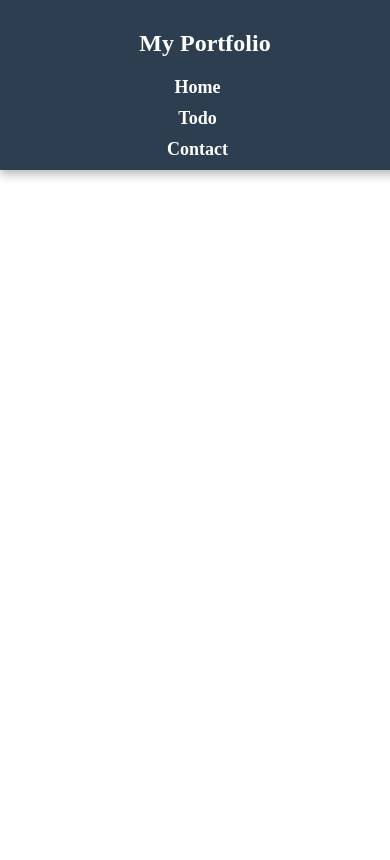
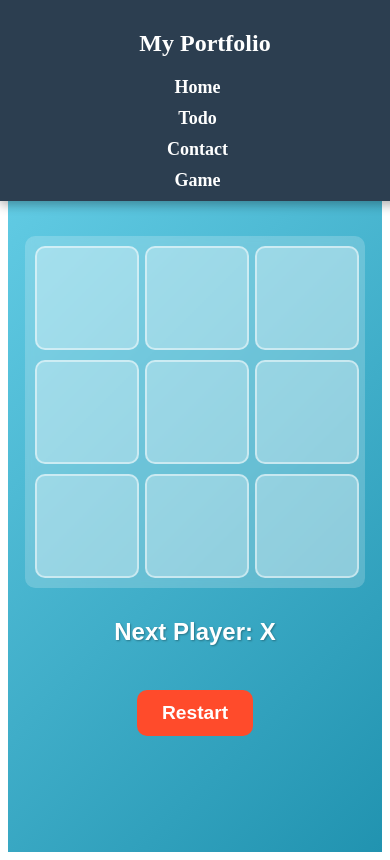
Before and after one commit to Saurabh63948/todo-app, a React (Vite) app: page /game in a window 390 px wide. Built offline with nearby package versions, Linux system fonts and the light colour scheme.

Commit message:
Updated Tic-Tac-Toe game with responsive UI and draw condition

```diff
--- a/src/App.jsx
+++ b/src/App.jsx
@@ -4,7 +4,7 @@ import Navbar from "./components/navbar/Navbar";
 import TodoForm from "./components/todoForm/TodoForm";
 import TodoTable from "./components/todotable/TodoTable";
 import Welcome from "./components/wellCome/Wellcome";
-
+import TicTacToe from "./components/tictactoe/TicTacToe"
 const App = () => {
   const [todos, setTodos] = useState([]);
 
@@ -27,6 +27,7 @@ const App = () => {
             <TodoForm addTodo={addTodo} />
             <TodoTable todos={todos} onDelete={handleDelete} />
           </>} />
+          <Route path="/game" element={<TicTacToe/>}/>
         </Routes>
       </div>
     </Router>
--- a/src/components/navbar/Navbar.jsx
+++ b/src/components/navbar/Navbar.jsx
@@ -10,6 +10,7 @@ const Navbar = () => {
         <Link to="/">Home</Link>
         <Link to="/todo">Todo</Link>
         <Link to="/contact">Contact</Link>
+        <Link to="/game">Game</Link>
       </div>
     </nav>
   );
--- /dev/null
+++ b/src/components/tictactoe/TicTacToe.jsx
@@ -0,0 +1,57 @@
+import React, { useState } from "react";
+import styles from "./TicTacToe.module.css";
+
+const TicTacToe = () => {
+  const [board, setBoard] = useState(Array(9).fill(null));
+  const [isXNext, setIsXNext] = useState(true);
+
+  const checkWinner = (squares) => {
+    const winningCombos = [
+      [0, 1, 2], [3, 4, 5], [6, 7, 8],
+      [0, 3, 6], [1, 4, 7], [2, 5, 8],
+      [0, 4, 8], [2, 4, 6]
+    ];
+    for (let combo of winningCombos) {
+      const [a, b, c] = combo;
+      if (squares[a] && squares[a] === squares[b] && squares[a] === squares[c]) {
+        return squares[a];
+      }
+    }
+    return null;
+  };
+
+  const winner = checkWinner(board);
+  const isDraw = !winner && board.every(cell => cell !== null);
+
+  const handleClick = (index) => {
+    if (board[index] || winner || isDraw) return;
+    const newBoard = [...board];
+    newBoard[index] = isXNext ? "X" : "O";
+    setBoard(newBoard);
+    setIsXNext(!isXNext);
+  };
+
+  const resetGame = () => {
+    setBoard(Array(9).fill(null));
+    setIsXNext(true);
+  };
+
+  return (
+    <div className={styles.gameContainer}>
+      <h1 className={styles.title}>Tic-Tac-Toe</h1>
+      <div className={styles.board}>
+        {board.map((cell, index) => (
+          <div key={index} className={styles.cell} onClick={() => handleClick(index)}>
+            {cell}
+          </div>
+        ))}
+      </div>
+      <p className={styles.status}>
+        {winner ? `Winner: ${winner}` : isDraw ? "It's a Draw!" : `Next Player: ${isXNext ? "X" : "O"}`}
+      </p>
+      <button className={styles.restartButton} onClick={resetGame}>Restart</button>
+    </div>
+  );
+};
+
+export default TicTacToe;
--- /dev/null
+++ b/src/components/tictactoe/TicTacToe.module.css
@@ -0,0 +1,73 @@
+.gameContainer {
+  text-align: center;
+  font-family: Arial, sans-serif;
+  background: linear-gradient(135deg, #6dd5ed, #2193b0); /* Gradient background */
+  min-height: 100vh;
+  display: flex;
+  flex-direction: column;
+  align-items: center;
+  justify-content: center;
+  color: white;
+}
+
+.title {
+  font-size: 2.5rem;
+  margin-bottom: 20px;
+  text-shadow: 2px 2px 4px rgba(0, 0, 0, 0.3);
+}
+
+.board {
+  display: grid;
+  grid-template-columns: repeat(3, 100px);
+  gap: 10px;
+  margin: 20px auto;
+  padding: 10px;
+  background: rgba(255, 255, 255, 0.2);
+  border-radius: 10px;
+  backdrop-filter: blur(5px);
+}
+
+.cell {
+  width: 100px;
+  height: 100px;
+  display: flex;
+  align-items: center;
+  justify-content: center;
+  font-size: 2rem;
+  font-weight: bold;
+  border: 2px solid rgba(255, 255, 255, 0.5);
+  cursor: pointer;
+  background: rgba(255, 255, 255, 0.3);
+  border-radius: 10px;
+  transition: all 0.3s ease;
+}
+
+.cell:hover {
+  background: rgba(255, 255, 255, 0.5);
+  transform: scale(1.05);
+}
+
+.restartButton {
+  padding: 12px 25px;
+  font-size: 1.2rem;
+  font-weight: bold;
+  margin-top: 20px;
+  cursor: pointer;
+  background: #ff4b2b;
+  border: none;
+  color: white;
+  border-radius: 10px;
+  transition: background 0.3s ease, transform 0.2s ease;
+}
+
+.restartButton:hover {
+  background: #ff416c;
+  transform: scale(1.1);
+}
+
+.status {
+  font-size: 1.5rem;
+  margin-top: 10px;
+  font-weight: bold;
+  text-shadow: 1px 1px 2px rgba(0, 0, 0, 0.3);
+}
--- a/src/components/wellCome/Wellcome.jsx
+++ b/src/components/wellCome/Wellcome.jsx
@@ -39,8 +39,8 @@ const Welcome = () => {
 
       <div className={styles.section}>
         <h2>Contact</h2>
-          <p>Email: <a href="mailto:saurabh@example.com">saurabh@example.com</a></p>
-         <p>LinkedIn: <a href="https://linkedin.com/in/saurabhsingh" target="_blank" rel="noopener noreferrer">linkedin.com/in/saurabhsingh</a></p>
+          <p>Email: <a href="mailto:saurabh123mahi@gmail.com">Email</a></p>
+         <p>LinkedIn: <a href="https://linkedin.com/in/singh-saurabh07" target="_blank" rel="noopener noreferrer">linkedin.</a></p>
           <p>GitHub: <a href="https://github.com/Saurabh63948" target="_blank" rel="noopener noreferrer">github.com/Saurabh63948</a></p>
       </div>
     </div>
```
